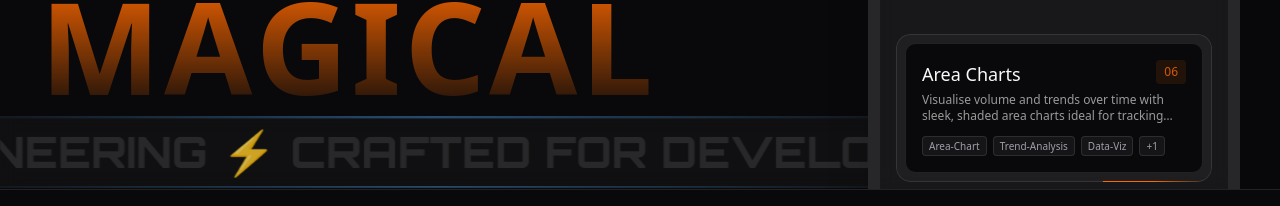
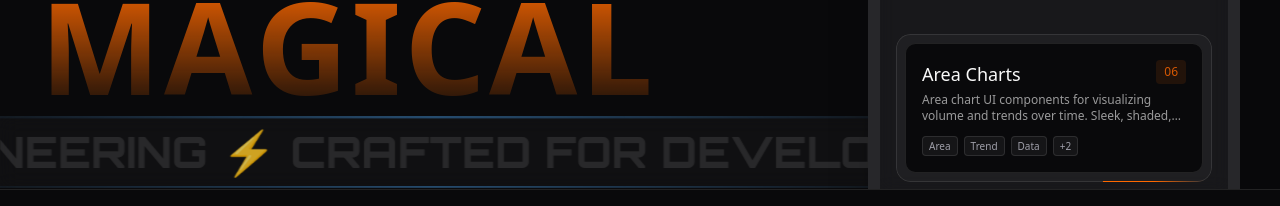
Before and after one commit to thevinayakgore/ui.venumity, a Next.js app: page / in a window 1280 px wide. Shown: the part 582-788 px from the top of the page. Built offline with nearby package versions, Linux system fonts and the light colour scheme; a web font is replaced by a local one.

Commit message:
chore: text content updates for component registry page

```diff
--- a/registry/components.ts
+++ b/registry/components.ts
@@ -10,8 +10,8 @@ export const COMPONENTS = createComponents([
       {
         name: "Alerts",
         description:
-          "Alert UI components designed to deliver clear, immediate, and accessible feedback for system states, user actions, warnings, errors, and important application notifications.",
-        tags: ["alert", "notifications", "banner", "action", "animated"],
+          "Alert UI components for modern web design, delivering clear, immediate, and accessible feedback for system states, user actions, warnings, errors, and important notifications. Highly responsive, interactive, and optimized for frontend UX, dashboards, and web applications. Improve user engagement, accessibility, and overall performance in your visual design with these essential notification elements.",
+        tags: ["alert", "notification", "banner", "action", "animated"],
         techs: ["nextjs", "tailwindcss", "typescript", "shadcnui", "motion"],
         items: [
           { itemName: "Standard Alert" },
@@ -24,7 +24,7 @@ export const COMPONENTS = createComponents([
       {
         name: "Popups",
         description:
-          "Popup and modal UI components created to capture user attention for confirmations, forms, alerts, and critical interactions without navigating away from the current context.",
+          "Popup and modal UI components for interactive, responsive web design, capturing user attention for confirmations, forms, alerts, and critical interactions. Essential for modern frontend UX, interactive dashboards, and high-converting web apps. Seamlessly integrate popups for better engagement, usability, and conversion optimization in your UI projects.",
         tags: ["popup", "modal", "overlay", "interactive"],
         techs: ["nextjs", "tailwindcss", "typescript", "shadcnui", "motion"],
         items: [{ itemName: "Popup 1" }, { itemName: "Popup 2" }],
@@ -32,7 +32,7 @@ export const COMPONENTS = createComponents([
       {
         name: "Modal Alerts",
         description:
-          "Modal-based alert components intended for high-priority messages that require explicit user acknowledgment or confirmation before proceeding.",
+          "Modal-based alert UI components for high-priority, interactive messages requiring user acknowledgment. Modern, accessible, and essential for responsive web applications, dashboards, and frontend UX. Enhance user workflows, ensure important actions are noticed, and maintain seamless, visually appealing interactions.",
         tags: ["modal", "critical", "confirmation", "blocking"],
         techs: ["nextjs", "tailwindcss", "typescript", "shadcnui", "motion"],
         items: [{ itemName: "Standard Modal Alert" }],
@@ -40,7 +40,7 @@ export const COMPONENTS = createComponents([
       {
         name: "Snackbars",
         description:
-          "Snackbar UI components used to display brief, temporary, and auto-dismissable feedback related to user actions or background system events.",
+          "Snackbar UI components for visual, brief, and auto-dismissable feedback on user actions or system events. Lightweight, highly responsive, and optimized for modern frontend UX, interactive dashboards, and high-performance web apps. Improve notification delivery and user experience with these essential UI elements.",
         tags: ["snackbar", "temporary", "action", "nonblocking"],
         techs: ["nextjs", "tailwindcss", "typescript", "shadcnui", "motion"],
         items: [{ itemName: "Snackbar 1" }, { itemName: "Snackbar 2" }],
@@ -48,7 +48,7 @@ export const COMPONENTS = createComponents([
       {
         name: "Toasts",
         description:
-          "Toast notification components optimized for lightweight, time-based feedback that informs users without interrupting their workflow.",
+          "Toast notification UI components for lightweight, time-based feedback. Nonintrusive, interactive, and ideal for modern responsive web and dashboard design. Enhance frontend performance, user engagement, and web app usability with visually appealing, accessible toasts.",
         tags: ["toast", "feedback", "ephemeral", "nonintrusive"],
         techs: ["nextjs", "tailwindcss", "typescript", "shadcnui", "motion"],
         items: [{ itemName: "Toast 1" }],
@@ -64,8 +64,8 @@ export const COMPONENTS = createComponents([
       {
         name: "Status Badges",
         description:
-          "Status badge components designed to visually communicate system states, progress, priorities, and user or connection statuses at a glance.",
-        tags: ["status", "system", "connection", "priority"],
+          "Status badge UI components for visual, responsive communication of system states, progress, priorities, and user statuses. Essential for modern web and dashboard interfaces, analytics, and interactive applications. Improve visual hierarchy, UX, and real-time feedback with these dynamic UI elements.",
+        tags: ["status", "system", "connection", "priority", "user"],
         techs: ["nextjs", "tailwindcss", "typescript", "shadcnui", "motion"],
         items: [
           { itemName: "Basic Status Badge" },
@@ -93,14 +93,8 @@ export const COMPONENTS = createComponents([
       {
         name: "FAQ",
         description:
-          "Accessible, SEO-friendly FAQ sections featuring smooth accordion transitions to resolve customer queries and improve UX.",
-        tags: [
-          "faq-component",
-          "accordion",
-          "customer-support",
-          "schema-markup",
-          "collapsible",
-        ],
+          "Accessible, SEO-friendly FAQ UI components with smooth accordion transitions for interactive support sections. Perfect for modern web design, improving UX, and increasing engagement in responsive layouts. Enhance your site’s support, SEO ranking, and frontend performance with these well-structured FAQ blocks.",
+        tags: ["faq", "accordion", "support", "schema", "collapsible"],
         techs: [
           "Next.js",
           "Tailwind CSS",
@@ -113,14 +107,8 @@ export const COMPONENTS = createComponents([
       {
         name: "Testimonials",
         description:
-          "Conversion-optimized testimonial sections designed to build brand authority and showcase social proof through various layouts.",
-        tags: [
-          "social-proof",
-          "user-reviews",
-          "trust-signals",
-          "carousel",
-          "grid-layout",
-        ],
+          "Conversion-optimized testimonial UI components for modern web projects. Showcase social proof, build brand authority, and utilize responsive layouts for enhanced UX, frontend design, and interactive user engagement. Boost trust and credibility in your web apps and landing pages with visually appealing testimonial blocks.",
+        tags: ["testimonial", "social", "reviews", "trust", "carousel"],
         techs: ["Next.js", "Tailwind CSS", "TypeScript", "Shadcn UI", "Motion"],
         items: [
           { itemName: "Minimal Testimonial" },
@@ -147,28 +135,16 @@ export const COMPONENTS = createComponents([
       {
         name: "Cards",
         description:
-          "Card-based layout components designed to structure content into visually distinct, reusable sections for dashboards and applications.",
-        tags: [
-          "card-layout",
-          "dashboard-cards",
-          "content-structure",
-          "ui-layout",
-          "responsive-layout",
-        ],
+          "Card-based UI layout components for visually distinct, reusable sections. Perfect for dashboards, responsive web design, and modern frontend applications. Achieve modular layouts, improved content organization, and interactive visual design for web apps and analytics dashboards.",
+        tags: ["card", "dashboard", "content", "layout", "responsive"],
         techs: ["Next.js", "Tailwind CSS", "TypeScript", "Shadcn UI", "Motion"],
         items: [{ itemName: "Interactive Card" }, { itemName: "Luxury Card" }],
       },
       {
         name: "Containers",
         description:
-          "Container layout components that define page width, spacing, alignment, and content boundaries for consistent application structure.",
-        tags: [
-          "container",
-          "page-layout",
-          "content-wrapper",
-          "responsive-container",
-          "ui-structure",
-        ],
+          "Container UI layout components for defining page width, spacing, alignment, and content boundaries. Responsive, modern, and essential for frontend structure, performance optimization, and visual consistency in web applications. Enhance your layouts with scalable, flexible container blocks.",
+        tags: ["container", "page", "wrapper", "responsive", "structure"],
         techs: ["Next.js", "Tailwind CSS", "TypeScript", "Shadcn UI"],
         items: [
           { itemName: "Basic Container" },
@@ -179,14 +155,8 @@ export const COMPONENTS = createComponents([
       {
         name: "Sidebars",
         description:
-          "Highly functional navigation sidebars featuring collapsible states, mobile responsiveness, and nested routing support.",
-        tags: [
-          "admin-panel",
-          "vertical-nav",
-          "collapsible-sidebar",
-          "dashboard-ui",
-          "drawer",
-        ],
+          "Functional navigation sidebar UI components with collapsible states, mobile responsiveness, and nested routing. Modern, interactive, and optimized for web dashboards, analytics, and responsive layouts. Improve navigation, user workflow, and visual design in your web apps with these flexible sidebar patterns.",
+        tags: ["sidebar", "admin", "navigation", "collapsible", "drawer"],
         techs: [
           "Next.js",
           "Tailwind CSS",
@@ -213,28 +183,16 @@ export const COMPONENTS = createComponents([
       {
         name: "Footers",
         description:
-          "Professional footer components with multi-column layouts, social links, and newsletter integration for improved site depth.",
-        tags: [
-          "footer-section",
-          "sitemap",
-          "bottom-nav",
-          "legal-links",
-          "branding",
-        ],
+          "Professional footer UI components for modern web design and frontend projects. Multi-column layouts, social links, and newsletter integration for enhanced site depth, branding, SEO, and user experience. Optimize your site’s bottom navigation, legal, and branding sections with responsive, visually appealing footers.",
+        tags: ["footer", "sitemap", "bottom", "legal", "branding"],
         techs: ["Next.js", "Tailwind CSS", "TypeScript", "Shadcn UI"],
         items: [{ itemName: "Standard Footer" }],
       },
       {
         name: "Floating Menus",
         description:
-          "Professional footer components with multi-column layouts, social links, and newsletter integration for improved site depth.",
-        tags: [
-          "footer-section",
-          "sitemap",
-          "bottom-nav",
-          "legal-links",
-          "branding",
-        ],
+          "Floating menu UI components for interactive, responsive navigation in modern web design. Enable quick access, improved frontend UX, and seamless integration for dashboards, web apps, and interactive user flows. Enhance usability and visual navigation with dynamic floating menus.",
+        tags: ["menu", "dock", "speed", "radial", "navigation"],
         techs: ["Next.js", "Tailwind CSS", "TypeScript", "Shadcn UI"],
         items: [
           { itemName: "Dock Menu" },
@@ -245,14 +203,8 @@ export const COMPONENTS = createComponents([
       {
         name: "Menu",
         description:
-          "Professional footer components with multi-column layouts, social links, and newsletter integration for improved site depth.",
-        tags: [
-          "footer-section",
-          "sitemap",
-          "bottom-nav",
-          "legal-links",
-          "branding",
-        ],
+          "Menu UI components for modern web navigation, including dropdowns, mega menus, and command palettes. Interactive, responsive, and efficient for frontend UX, web apps, and dashboard navigation. Improve accessibility, performance, and visual design with advanced menu solutions.",
+        tags: ["menu", "dropdown", "mega", "nav", "command"],
         techs: ["Next.js", "Tailwind CSS", "TypeScript", "Shadcn UI"],
         items: [
           { itemName: "Dropdown Menu" },
@@ -264,14 +216,8 @@ export const COMPONENTS = createComponents([
       {
         name: "Navbars",
         description:
-          "Professional footer components with multi-column layouts, social links, and newsletter integration for improved site depth.",
-        tags: [
-          "footer-section",
-          "sitemap",
-          "bottom-nav",
-          "legal-links",
-          "branding",
-        ],
+          "Navbar UI components for modern web and app navigation. Responsive, branded, and interactive design for improved frontend UX, performance, and seamless user journeys. Enhance your site’s navigation, branding, and visual consistency with these essential navbar patterns.",
+        tags: ["navbar", "header", "navigation", "top", "branding"],
         techs: ["Next.js", "Tailwind CSS", "TypeScript", "Shadcn UI"],
         items: [{ itemName: "Standard Navbar" }],
       },
@@ -292,14 +238,8 @@ export const COMPONENTS = createComponents([
       {
         name: "Pricing Tables",
         description:
-          "SaaS-ready pricing tables designed to highlight features, compare plans, and drive subscription conversions.",
-        tags: [
-          "pricing-plans",
-          "comparison-table",
-          "subscription-ui",
-          "cta-blocks",
-          "feature-list",
-        ],
+          "SaaS-ready pricing table UI components for modern web applications. Highlight features, compare plans, and drive conversions with responsive, interactive design. Optimize your sales funnel, enhance user decision-making, and improve visual appeal in ecommerce and SaaS dashboards.",
+        tags: ["pricing", "comparison", "subscription", "cta", "features"],
         techs: ["Next.js", "Tailwind CSS", "TypeScript", "Shadcn UI", "Motion"],
         items: [{ itemName: "Pricing Table 1" }],
       },
@@ -320,8 +260,8 @@ export const COMPONENTS = createComponents([
       {
         name: "Area Charts",
         description:
-          "Visualise volume and trends over time with sleek, shaded area charts ideal for tracking growth and performance metrics.",
-        tags: ["area-chart", "trend-analysis", "data-viz", "shaded-graph"],
+          "Area chart UI components for visualizing volume and trends over time. Sleek, shaded, and highly responsive charts ideal for analytics, dashboards, performance metrics, and interactive data visualization in modern web apps. Improve your UX and frontend data analysis with these visually engaging components.",
+        tags: ["area", "trend", "data", "shaded", "growth"],
         techs: ["Next.js", "Recharts", "TypeScript", "Tailwind CSS"],
         items: [
           { itemName: "Basic Area Chart" },
@@ -335,8 +275,8 @@ export const COMPONENTS = createComponents([
       {
         name: "Bar Charts",
         description:
-          "Compare categorical data with precision using vertical, horizontal, and stacked bar chart components.",
-        tags: ["bar-graph", "comparison-chart", "histogram", "data-analytics"],
+          "Bar chart UI components for precise comparison of categorical data. Vertical, horizontal, and stacked designs for responsive analytics dashboards, web apps, and interactive performance tracking. Enhance your frontend visualizations with accessible, SEO-friendly bar charts.",
+        tags: ["bar", "comparison", "histogram", "data", "analytics"],
         techs: ["Next.js", "Recharts", "TypeScript", "Tailwind CSS"],
         items: [
           { itemName: "Basic Bar Chart" },
@@ -349,8 +289,8 @@ export const COMPONENTS = createComponents([
       {
         name: "Line Charts",
         description:
-          "High-performance line graphs for tracking continuous data points and identifying cyclical patterns in datasets.",
-        tags: ["line-graph", "time-series", "pattern-analysis", "data-points"],
+          "Line chart UI components for high-performance tracking of continuous data and cyclical patterns. Responsive, modern, and ideal for analytics dashboards, web applications, and real-time performance monitoring. Deliver clear, interactive data visualization for superior frontend UX.",
+        tags: ["line", "time", "pattern", "graph", "data"],
         techs: ["Next.js", "Recharts", "TypeScript", "Tailwind CSS"],
         items: [
           { itemName: "Area Line Chart" },
@@ -360,13 +300,8 @@ export const COMPONENTS = createComponents([
       {
         name: "Pie Charts",
         description:
-          "Classic proportional charts used to represent numerical proportions and categorical distribution at a glance.",
-        tags: [
-          "pie-graph",
-          "proportional-data",
-          "data-distribution",
-          "segments",
-        ],
+          "Pie chart UI components for classic, visual representation of numerical proportions and categorical distribution. Modern, responsive, and perfect for dashboards, analytics, and interactive web apps. Improve data storytelling and visual design with these engaging chart components.",
+        tags: ["pie", "proportion", "distribution", "graph", "segments"],
         techs: ["Next.js", "Recharts", "TypeScript", "Tailwind CSS"],
         items: [
           { itemName: "Basic Pie Chart" },
@@ -376,13 +311,8 @@ export const COMPONENTS = createComponents([
       {
         name: "Radar Charts",
         description:
-          "Spider-style charts for multivariate data comparison, ideal for skill analysis and feature benchmarking.",
-        tags: [
-          "radar-chart",
-          "spider-graph",
-          "multivariate-analysis",
-          "skill-map",
-        ],
+          "Radar chart UI components for multivariate data comparison and visual analysis. Spider-style, interactive, and ideal for skill analysis, benchmarking, analytics dashboards, and modern web applications. Enhance your frontend data visualization and UX with dynamic radar charts.",
+        tags: ["radar", "spider", "analysis", "skill", "comparison"],
         techs: ["Next.js", "Recharts", "TypeScript", "Tailwind CSS"],
         items: [
           { itemName: "Basic Radar Chart" },
@@ -392,13 +322,8 @@ export const COMPONENTS = createComponents([
       {
         name: "Scatter Plots",
         description:
-          "Highly detailed charts for identifying correlations and distribution patterns between two or more variables.",
-        tags: [
-          "scatter-plot",
-          "dot-chart",
-          "correlation-analysis",
-          "statistical-viz",
-        ],
+          "Scatter plot UI components for identifying correlations and distribution patterns. Detailed, responsive, and essential for analytics dashboards, interactive data analysis, and high-performance web apps. Improve your frontend visualizations and user engagement with these advanced scatter plots.",
+        tags: ["scatter", "dot", "correlation", "statistic", "analysis"],
         techs: ["Next.js", "Recharts", "TypeScript", "Tailwind CSS"],
         items: [
           { itemName: "Basic Scatter Plot" },
@@ -408,8 +333,8 @@ export const COMPONENTS = createComponents([
       {
         name: "Sparklines",
         description:
-          "Compact, lightweight charts designed to fit within dashboards or text to show general trends without axes.",
-        tags: ["sparkline", "mini-chart", "inline-viz", "micro-analytics"],
+          "Sparkline UI components for compact, lightweight trend visualization in dashboards, inline analytics, and modern responsive web design. Enhance performance, data density, and visual clarity in your frontend projects with these micro chart elements.",
+        tags: ["sparkline", "mini", "inline", "micro", "trend"],
         techs: ["Next.js", "Recharts", "TypeScript", "Tailwind CSS"],
         items: [{ itemName: "Area Sparkline" }, { itemName: "Bar Sparkline" }],
       },
@@ -430,8 +355,8 @@ export const COMPONENTS = createComponents([
       {
         name: "Button Loaders",
         description:
-          "Loading indicators embedded inside buttons to communicate in‑progress actions such as submissions or async operations.",
-        tags: ["button-loader", "loading-state", "async-action", "ui-feedback"],
+          "Button loader UI components for interactive, responsive feedback on in-progress actions. Modern loading indicators for buttons in web and app design, enhancing UX, performance, and user trust. Integrate seamlessly into interactive dashboards and frontend workflows.",
+        tags: ["button", "loader", "loading", "async", "feedback"],
         techs: ["Next.js", "TypeScript", "Tailwind CSS", "Motion"],
         items: [
           { itemName: "Basic Button Loader" },
@@ -443,13 +368,8 @@ export const COMPONENTS = createComponents([
       {
         name: "Custom Loaders",
         description:
-          "Standalone loading animations designed for flexible use across pages, cards, and sections.",
-        tags: [
-          "custom-loader",
-          "loading-animation",
-          "progress-indicator",
-          "ui-feedback",
-        ],
+          "Custom loader UI components with flexible, animated loading indicators. Ideal for pages, cards, and sections in modern responsive web design, interactive dashboards, and web apps. Improve perceived performance and UX with visually engaging, customizable loaders.",
+        tags: ["loader", "animation", "progress", "custom", "ui"],
         techs: ["Next.js", "TypeScript", "Tailwind CSS", "Motion"],
         items: [
           { itemName: "Basic Loader" },
@@ -462,8 +382,8 @@ export const COMPONENTS = createComponents([
       {
         name: "Inline Loaders",
         description:
-          "Inline loading indicators used within text or compact UI areas to represent background processing.",
-        tags: ["inline-loader", "micro-loader", "text-loader", "non-blocking"],
+          "Inline loader UI components for compact, responsive indication of background processing within text or small UI areas. Optimized for modern frontend UX, interactive web apps, and visually consistent loading states. Enhance user feedback and performance perception with inline loaders.",
+        tags: ["inline", "loader", "text", "micro", "compact"],
         techs: ["Next.js", "TypeScript", "Tailwind CSS"],
         items: [
           { itemName: "Basic Inline Loader" },
@@ -474,13 +394,8 @@ export const COMPONENTS = createComponents([
       {
         name: "Page Loaders",
         description:
-          "Full-page loading components used during route changes, initial app load, or critical blocking operations.",
-        tags: [
-          "page-loader",
-          "full-screen-loader",
-          "route-loading",
-          "blocking-ui",
-        ],
+          "Full-page loader UI components for modern web apps. Responsive loading screens during route changes, app loads, or blocking operations for improved UX, performance, and visual continuity. Essential for web dashboards, interactive apps, and seamless user journeys.",
+        tags: ["page", "loader", "fullscreen", "route", "blocking"],
         techs: ["Next.js", "TypeScript", "Tailwind CSS", "Motion"],
         items: [
           { itemName: "Centered Page Loader" },
@@ -491,13 +406,8 @@ export const COMPONENTS = createComponents([
       {
         name: "Progress Bars",
         description:
-          "Linear and segmented progress bar components used to visualize task completion and loading progress.",
-        tags: [
-          "progress-bar",
-          "loading-progress",
-          "status-indicator",
-          "completion-ui",
-        ],
+          "Progress bar UI components for visualizing task completion and loading progress. Linear and segmented, responsive for modern web, dashboard design, and interactive applications. Enhance performance feedback, UX, and visual design with these dynamic progress indicators.",
+        tags: ["progress", "loading", "status", "completion", "linear"],
         techs: ["Next.js", "TypeScript", "Tailwind CSS", "Motion"],
         items: [
           { itemName: "Basic Progress Bar" },
@@ -508,8 +418,8 @@ export const COMPONENTS = createComponents([
       {
         name: "Pulse Loaders",
         description:
-          "Pulse-based loading animations designed to subtly indicate activity or waiting states.",
-        tags: ["pulse-loader", "activity-indicator", "loading-animation"],
+          "Pulse loader UI components with animated, subtle indicators for activity or waiting states. Modern, responsive, and essential for interactive web UX, dashboards, and high-performance applications. Improve user feedback, engagement, and visual consistency with pulse loaders.",
+        tags: ["pulse", "loader", "activity", "animation", "waiting"],
         techs: ["Next.js", "TypeScript", "Tailwind CSS", "Motion"],
         items: [
           { itemName: "Basic Pulse Loader" },
```
